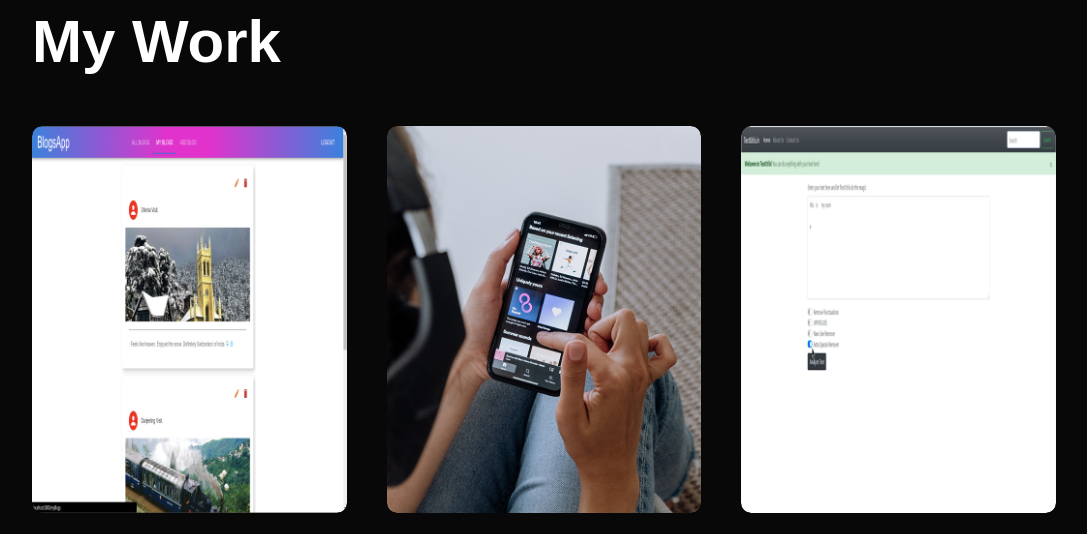
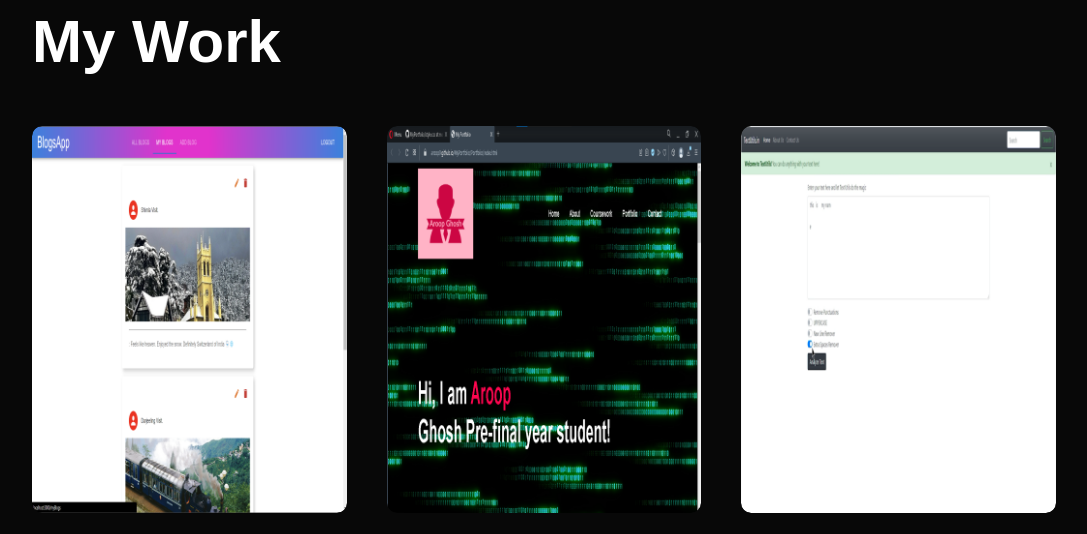
Before and after one commit to aroop9/MyPortfolio, a plain HTML site: page Portfolio/index.html in a window 1280 px wide. Shown: the part 1860-2394 px from the top of the page, without its empty margins (96-1183 px from the left). Drawn offline with Linux system fonts and the light colour scheme.

Commit message:
Update index.html

```diff
--- a/Portfolio/index.html
+++ b/Portfolio/index.html
@@ -104,7 +104,7 @@
                     </div>
                 </div>
                 <div class="work">
-                    <img src="images/work-2.png">
+                    <img src="images/portWeb1.png">
                     <div class="layer">
                         <h3>My Portfolio Webpage</h3>
                         <p><br>This is my personal portfolio<br>Tech Stack: HTML, CSS, JavaScript</p>
```
